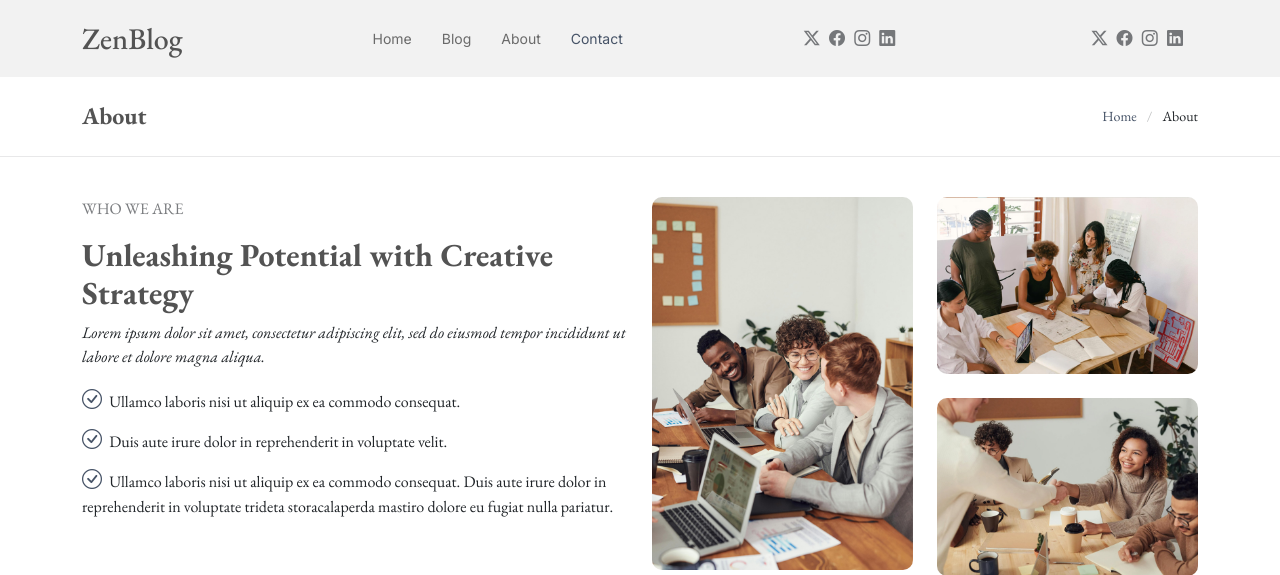
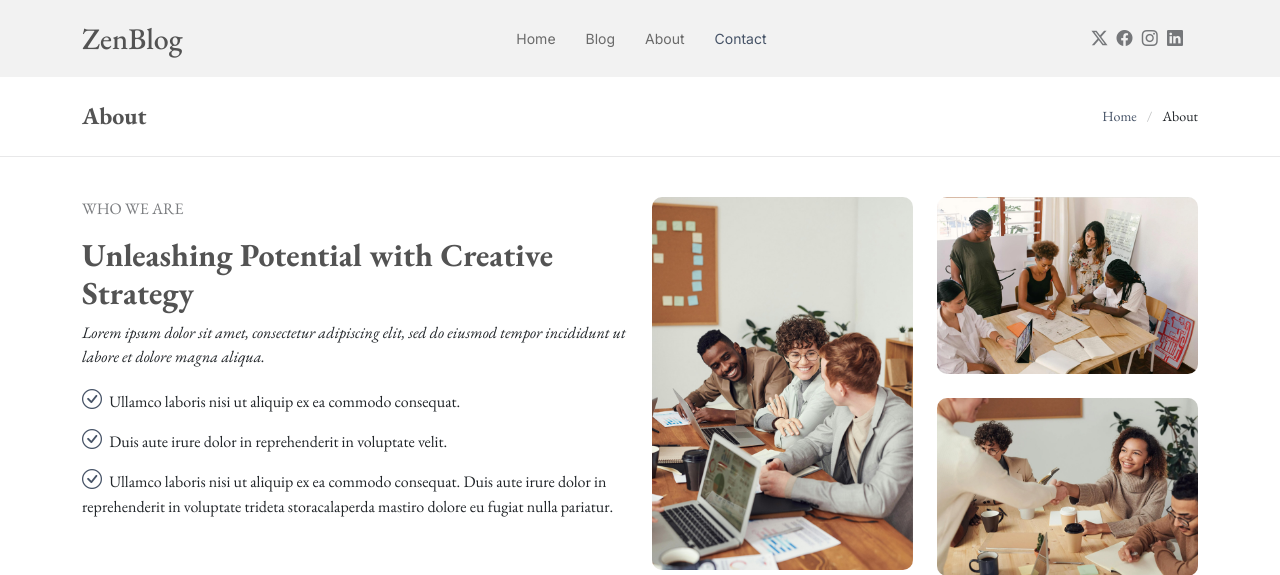
Before and after one commit to mahdi921/My-Awsome-Blog, a Django app: page /about/ in a window 1280 px wide. Shown: the top 575 px of the page. Run offline with Django 4.2, Linux system fonts and the light colour scheme; some libraries are stand-ins or nearby versions.

Commit message:
removed residual social links

```diff
--- a/templates/website/about.html
+++ b/templates/website/about.html
@@ -15,13 +15,6 @@
       </a>
 
      {% include 'blog/blog-nav.html' %}
-
-      <div class="header-social-links">
-        <a href="#" class="twitter"><i class="bi bi-twitter-x"></i></a>
-        <a href="#" class="facebook"><i class="bi bi-facebook"></i></a>
-        <a href="#" class="instagram"><i class="bi bi-instagram"></i></a>
-        <a href="#" class="linkedin"><i class="bi bi-linkedin"></i></a>
-      </div>
 
     </div>
   </header>
```
Also changed, not shown: templates/blog/blog-home.html (+0 -7 lines), templates/blog/single-post.html (+0 -7 lines), templates/website/contact.html (+0 -7 lines).
